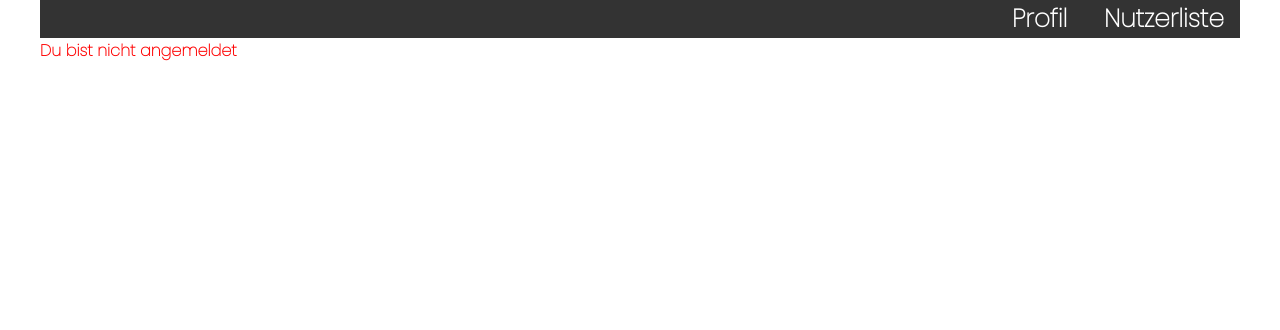
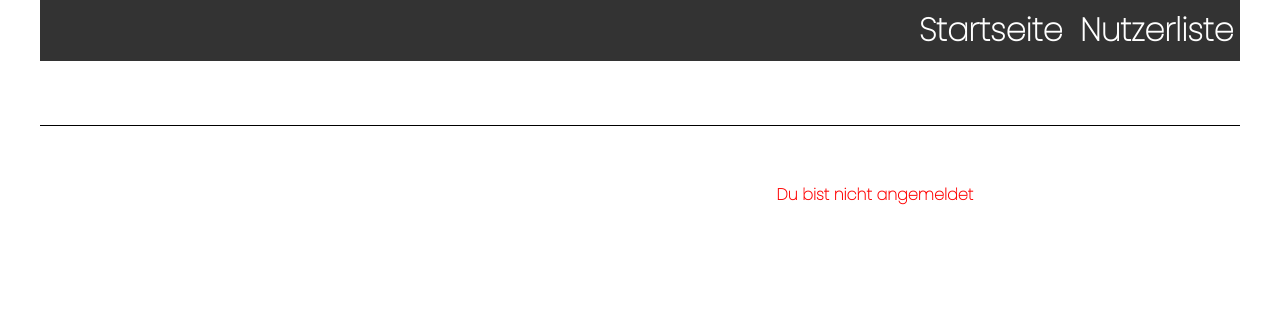
Before and after one commit to PaulPhillip/gisabgabe, a website: page html/userlist.html in a window 1280 px wide. Drawn offline with Linux system fonts and the light colour scheme.

Commit message:
html anpassung

```diff
--- a/html/userlist.html
+++ b/html/userlist.html
@@ -9,16 +9,22 @@
         <title>Paul Phillip</title>
     </head>
     <body>
+        <main>
         <nav>
             <ul class="menu">
-              <li><a href="profil.html">Profil</a></li>
+              <li><a href="main.html">Startseite</a></li>
               <li><a href="userlist.html">Nutzerliste</a></li>
             </ul>
         </nav>
-        <div id="message-field"></div>
-        <div id="list">
+        <section>
+            <div class="flexDiv">
+                <div id="message-field"></div>
+                <div id="list">
+                </div>
+            </div>
+        </section>
 
-        </div>
+        </main>
         <script src="../js/global.js"></script>
         <script src="../js/userlist.js"></script>
     </body>
```
